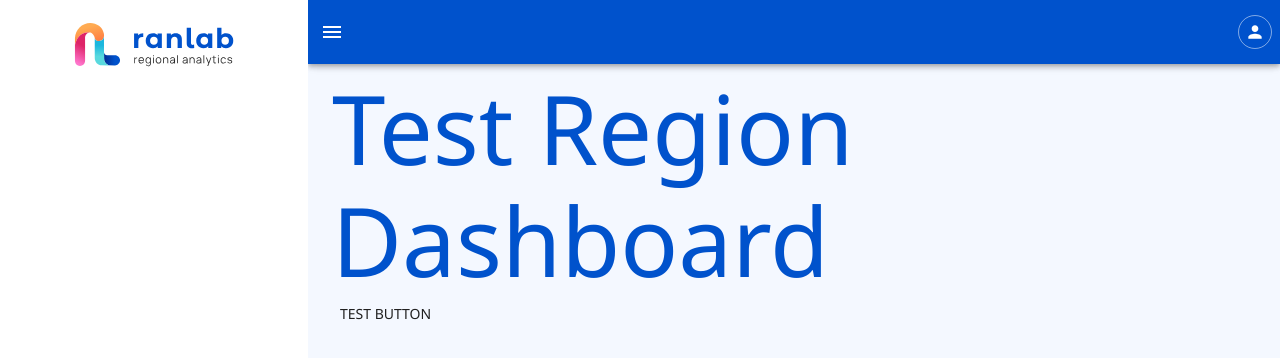
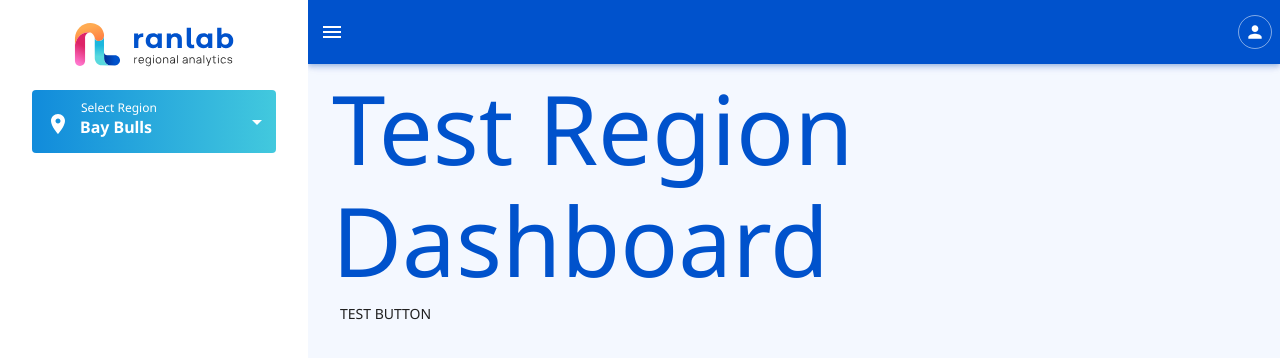
Before and after one commit to RAnLabNL/RAnLab-frontend, a Next.js app: page /region in a window 1280 px wide. Shown: the top 358 px of the page. Built offline with nearby package versions, Linux system fonts and the light colour scheme.

Commit message:
Added region select component

```diff
--- /dev/null
+++ b/components/RegionMenu.tsx
@@ -0,0 +1,157 @@
+import FormControl from '@material-ui/core/FormControl';
+import InputLabel from '@material-ui/core/InputLabel';
+import MenuItem from '@material-ui/core/MenuItem';
+import Select from '@material-ui/core/Select';
+import { makeStyles } from '@material-ui/core/styles';
+import PlaceIcon from '@material-ui/icons/Place';
+import {
+  ChangeEvent,
+  ReactElement,
+  useState,
+} from 'react';
+import { useTranslation } from 'react-i18next';
+
+import createShadow from '../styles/helpers/createShadow';
+
+const useStyles = makeStyles(
+  (theme) => {
+    const adornmentGutter = 10;
+    return {
+      inputLabel: {
+        left: 49,
+        top: theme.spacing(1.25),
+        zIndex: 1,
+        color: theme.palette.text.primary,
+        [theme.breakpoints.up('sm')]: {
+          color: theme.palette.highlight.contrastText,
+        },
+      },
+      inputLabelFocused: {
+        '&.Mui-focused': {
+          color: `${theme.palette.text.primary} !important`,
+        },
+        [theme.breakpoints.up('sm')]: {
+          '&.Mui-focused': {
+            color: `${theme.palette.highlight.contrastText} !important`,
+          },
+        },
+      },
+      select: {
+        background: theme.palette.background.paper,
+        borderRadius: theme.shape.borderRadius,
+        color: theme.palette.primary.main,
+        fontWeight: theme.typography.fontWeightBold,
+        paddingLeft: `${adornmentGutter + 4}px`,
+        transition: theme.transitions.create(['background', 'box-shadow'], {
+          easing: theme.transitions.easing.sharp,
+          duration: theme.transitions.duration.shorter,
+        }),
+        '&:hover': {
+          background: theme.palette.background.paper,
+        },
+        '&.Mui-focused': {
+          background: theme.palette.background.paper,
+          boxShadow: `0 0 0 3px ${theme.palette.highlight.main}`,
+        },
+        [theme.breakpoints.up('sm')]: {
+          color: theme.palette.highlight.contrastText,
+          background: `linear-gradient(to right, #118BDB 0%, ${theme.palette.highlight.main} 110%)`,
+          '&:hover': {
+            background: `linear-gradient(to right, #118BDB 0%, ${theme.palette.highlight.main} 110%)`,
+            boxShadow: createShadow(theme.palette.highlight.main, 3),
+          },
+          '&.Mui-focused': {
+            background: `linear-gradient(to right, ${theme.palette.primary.main} 0%, #118BDB 110%)`,
+            boxShadow: theme.shadows[5],
+          },
+        },
+      },
+      selectIcon: {
+        [theme.breakpoints.up('sm')]: {
+          color: theme.palette.highlight.contrastText,
+        },
+      },
+      selectSelect: {
+        '&:focus': {
+          background: 'none',
+        },
+      },
+      selectMenu: {
+        padding: `${theme.spacing(3.5)}px ${theme.spacing(1)}px ${theme.spacing(2)}px 0`,
+      },
+      placeIcon: {
+        margin: `0 ${adornmentGutter}px -${theme.spacing(0.5)}px 0`,
+      },
+    };
+  }
+);
+
+const componentName = (): ReactElement => {
+  const { t } = useTranslation('components');
+  const classes = useStyles();
+  const [region, setRegion] = useState(0);
+
+  /**
+   * Fired on region select change
+   * @param e Target event
+   */
+  const handleChange = (e: ChangeEvent<{ value: unknown }>) => {
+    setRegion(e.target.value as number);
+  };
+
+  const testData: string[] = [
+    'Bay Bulls',
+    'Holyrood',
+    'Mount Pearl',
+    'Petty Harbour',
+    'Paradise',
+    'Portugal Cove-St. Phillip\'s',
+    'St. John\'s',
+    'Torbay',
+    'Witless Bay',
+  ];
+
+  return (
+    <FormControl fullWidth>
+      <InputLabel
+        classes={{
+          focused: classes.inputLabelFocused,
+        }}
+        className={classes.inputLabel}
+        id="region-menu-label"
+      >
+        {t('region-menu-label')}
+      </InputLabel>
+      <Select
+        classes={{
+          icon: classes.selectIcon,
+          select: classes.selectSelect,
+          selectMenu: classes.selectMenu,
+        }}
+        className={classes.select}
+        disableUnderline
+        labelId="region-menu-label"
+        id="region-menu"
+        onChange={handleChange}
+        startAdornment={
+          <PlaceIcon className={classes.placeIcon} />
+        }
+        value={region}
+        variant="filled"
+      >
+        {
+          testData.map((region, index) => (
+            <MenuItem
+              key={region}
+              value={index}
+            >
+              {region}
+            </MenuItem>
+          ))
+        }
+      </Select>
+    </FormControl>
+  );
+};
+
+export default componentName;
--- a/layouts/RegionLayout/RegionSidebar.tsx
+++ b/layouts/RegionLayout/RegionSidebar.tsx
@@ -3,11 +3,12 @@ import Link from 'next/link';
 import { ReactElement } from 'react';
 
 import Logo from '../../components/Logo';
+import RegionMenu from '../../components/RegionMenu';
 
 const useStyles = makeStyles(
   (theme) => ({
     root: {
-      padding: `0 ${theme.spacing(2)}px`,
+      padding: `4.5rem ${theme.spacing(2)}px`,
       [theme.breakpoints.up('sm')]: {
         padding: `0 ${theme.spacing(3)}px`,
       },
@@ -33,6 +34,7 @@ const componentName = (): ReactElement => {
       <Link href="/region">
         <Logo className={classes.logo} />
       </Link>
+      <RegionMenu />
     </div>
   );
 };
--- /dev/null
+++ b/styles/helpers/createShadow.tsx
@@ -0,0 +1,49 @@
+import { fade } from './color';
+
+const shadowPositions: number[][] = [
+  [0, 0, 0, 0, 0, 0, 0, 0, 0, 0, 0, 0],
+  [0, 1, 3, 0, 0, 1, 1, 0, 0, 2, 1, -1],
+  [0, 1, 5, 0, 0, 2, 2, 0, 0, 3, 1, -2],
+  [0, 1, 8, 0, 0, 3, 4, 0, 0, 3, 3, -2],
+  [0, 2, 4, -1, 0, 4, 5, 0, 0, 1, 10, 0],
+  [0, 3, 5, -1, 0, 5, 8, 0, 0, 1, 14, 0],
+  [0, 3, 5, -1, 0, 6, 10, 0, 0, 1, 18, 0],
+  [0, 4, 5, -2, 0, 7, 10, 1, 0, 2, 16, 1],
+  [0, 5, 5, -3, 0, 8, 10, 1, 0, 3, 14, 2],
+  [0, 5, 6, -3, 0, 9, 12, 1, 0, 3, 16, 2],
+  [0, 6, 6, -3, 0, 10, 14, 1, 0, 4, 18, 3],
+  [0, 6, 7, -4, 0, 11, 15, 1, 0, 4, 20, 3],
+  [0, 7, 8, -4, 0, 12, 17, 2, 0, 5, 22, 4],
+  [0, 7, 8, -4, 0, 13, 19, 2, 0, 5, 24, 4],
+  [0, 7, 9, -4, 0, 14, 21, 2, 0, 5, 26, 4],
+  [0, 8, 9, -5, 0, 15, 22, 2, 0, 6, 28, 5],
+  [0, 8, 10, -5, 0, 16, 24, 2, 0, 6, 30, 5],
+  [0, 8, 11, -5, 0, 17, 26, 2, 0, 6, 32, 5],
+  [0, 9, 11, -5, 0, 18, 28, 2, 0, 7, 34, 6],
+  [0, 9, 12, -6, 0, 19, 29, 2, 0, 7, 36, 6],
+  [0, 10, 13, -6, 0, 20, 31, 3, 0, 8, 38, 7],
+  [0, 10, 13, -6, 0, 21, 33, 3, 0, 8, 40, 7],
+  [0, 10, 14, -6, 0, 22, 35, 3, 0, 8, 42, 7],
+  [0, 11, 14, -7, 0, 23, 36, 3, 0, 9, 44, 8],
+  [0, 11, 15, -7, 0, 24, 38, 3, 0, 9, 46, 8],
+];
+
+const shadowKeyUmbraFade = 0.8;
+const shadowKeyPenumbraFade = 0.86;
+const shadowAmbientShadowFade = 0.88;
+
+/**
+ * Creates a CSS box shadow with defined color and positions
+ * @param color Shadow color
+ * @param elevation Elevation amount
+ */
+export const createShadow = (color: string, elevation: number): string => {
+  const px = shadowPositions[elevation];
+  return [
+    `${px[0]}px ${px[1]}px ${px[2]}px ${px[3]}px ${fade(color, shadowKeyUmbraFade)}`,
+    `${px[4]}px ${px[5]}px ${px[6]}px ${px[7]}px ${fade(color, shadowKeyPenumbraFade)}`,
+    `${px[8]}px ${px[9]}px ${px[10]}px ${px[11]}px ${fade(color, shadowAmbientShadowFade)}`,
+  ].join(',');
+};
+
+export default createShadow;
--- a/styles/theme/_palette.tsx
+++ b/styles/theme/_palette.tsx
@@ -1,13 +1,18 @@
-import { lighten, darken } from '../helpers/color';
+import {
+  fade,
+  lighten,
+  darken,
+} from '../helpers/color';
 
-const dark = '#202020';
-const light = '#fff';
-const background = '#F4F8FF';
+export const dark = '#202020';
+export const light = '#fff';
+export const background = '#F4F8FF';
 
-const primary = '#0052CC';
-const secondary = '#E63881';
-const highlight = '#47CFDE';
-const lowlight = '#0052CC';
+export const primary = '#0052CC';
+export const primaryDark = darken(primary, 0.15);
+export const secondary = '#E63881';
+export const highlight = '#47CFDE';
+export const lowlight = '#0052CC';
 
 const palette = {
   background: {
@@ -16,7 +21,7 @@ const palette = {
   primary: {
     light: lighten(primary, 0.15),
     main: primary,
-    dark: darken(primary, 0.15),
+    dark: primaryDark,
     contrastText: light,
   },
   secondary: {
@@ -29,7 +34,7 @@ const palette = {
     light: lighten(highlight, 0.15),
     main: highlight,
     dark: darken(highlight, 0.15),
-    contrastText: dark,
+    contrastText: light,
   },
   lowlight: {
     light: lighten(lowlight, 0.15),
@@ -40,6 +45,11 @@ const palette = {
   text: {
     primary: dark,
   },
+  divider: fade(primaryDark, 0.88),
+  action: {
+    hover: fade(primaryDark, 0.96),
+    selected: fade(primaryDark, 0.92),
+  },
 };
 
 export default palette;
--- /dev/null
+++ b/styles/theme/_shadows.tsx
@@ -0,0 +1,41 @@
+// Shadow logic from MUI
+// https://github.com/mui-org/material-ui/blob/
+// da728bc99e9757961a32209b1f225996d9d23311/packages/material-ui/src/styles/shadows.js#L13-L20
+
+import { Shadows } from '@material-ui/core/styles/shadows';
+
+import createShadow from '../helpers/createShadow';
+import { primaryDark } from './_palette';
+
+// Shadows type requires exactly 25 elements so array cannot
+// be generated via iteration
+
+const shadows: Shadows = [
+  'none',
+  createShadow(primaryDark, 1),
+  createShadow(primaryDark, 2),
+  createShadow(primaryDark, 3),
+  createShadow(primaryDark, 4),
+  createShadow(primaryDark, 5),
+  createShadow(primaryDark, 6),
+  createShadow(primaryDark, 7),
+  createShadow(primaryDark, 8),
+  createShadow(primaryDark, 9),
+  createShadow(primaryDark, 10),
+  createShadow(primaryDark, 11),
+  createShadow(primaryDark, 12),
+  createShadow(primaryDark, 13),
+  createShadow(primaryDark, 14),
+  createShadow(primaryDark, 15),
+  createShadow(primaryDark, 16),
+  createShadow(primaryDark, 17),
+  createShadow(primaryDark, 18),
+  createShadow(primaryDark, 19),
+  createShadow(primaryDark, 20),
+  createShadow(primaryDark, 21),
+  createShadow(primaryDark, 22),
+  createShadow(primaryDark, 23),
+  createShadow(primaryDark, 24),
+];
+
+export default shadows;
--- a/styles/theme/theme.tsx
+++ b/styles/theme/theme.tsx
@@ -1,10 +1,12 @@
 import { createMuiTheme } from '@material-ui/core/styles';
 
 import palette from './_palette';
+import shadows from './_shadows';
 import typography from './_typography';
 
 const theme = createMuiTheme({
   palette,
+  shadows,
   typography,
 });
 
--- a/translations/en/_components.json
+++ b/translations/en/_components.json
@@ -1,4 +1,5 @@
 {
+  "region-menu-label": "Select Region",
   "user-menu-log-out": "Log Out",
   "user-menu-profile": "Profile"
 }
```
Also changed, not shown: components/UserMenu.tsx (+7 -0 lines), types/createPalette.d.ts (added, +18 -0 lines).
